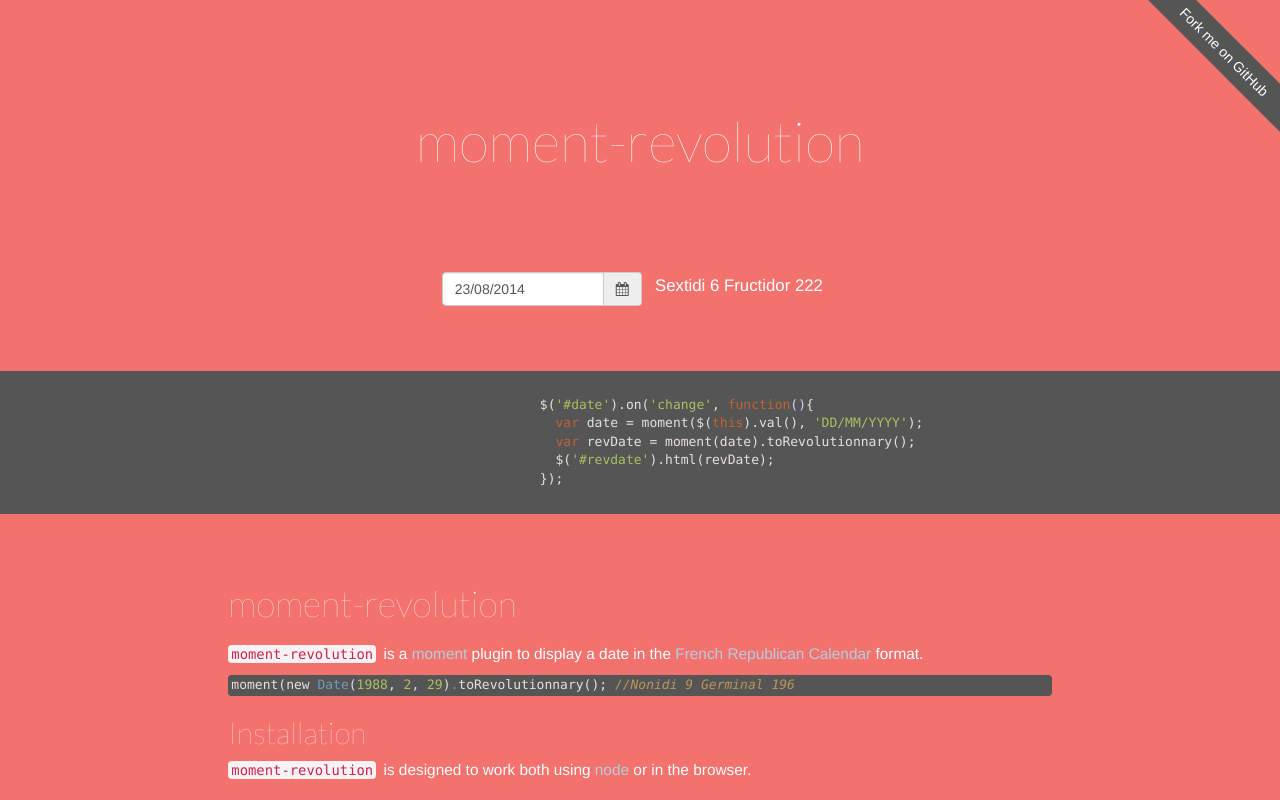
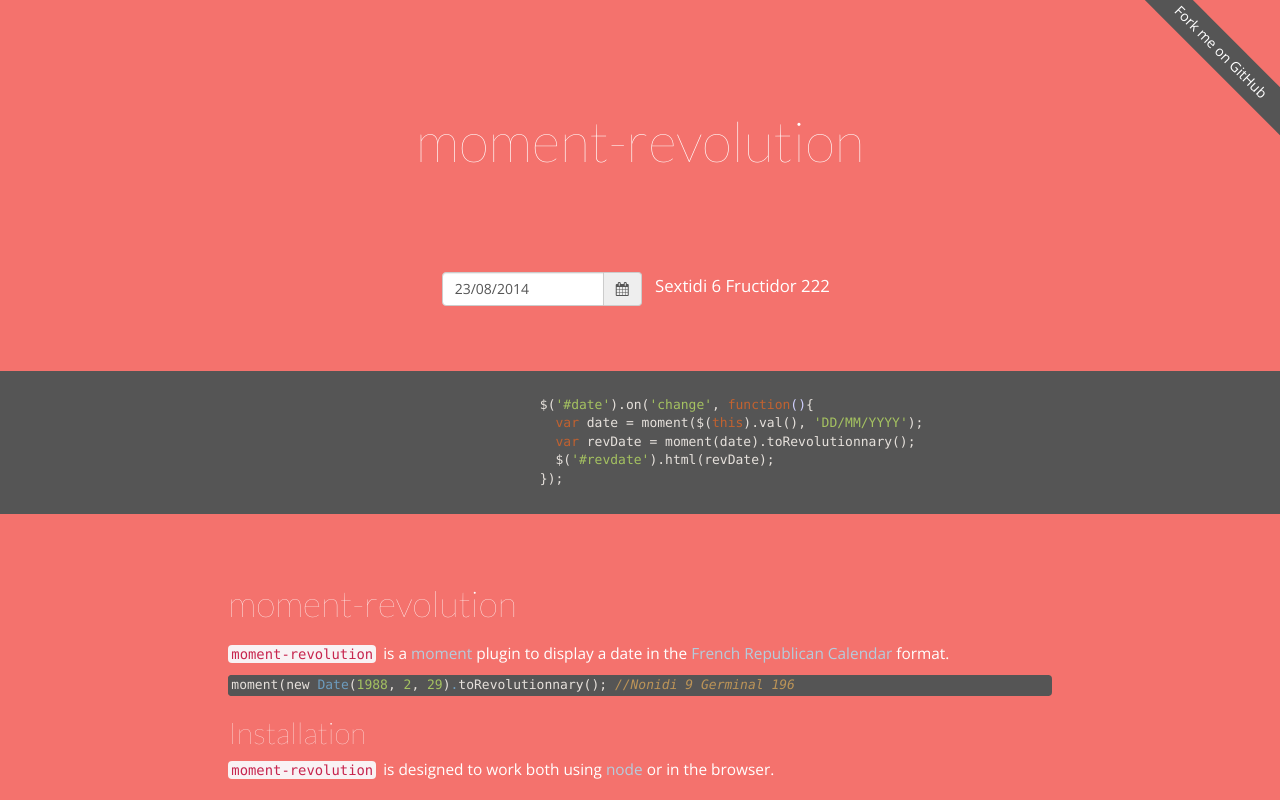
Before and after one commit to nicompte/moment-revolution, a website: page index.html in a window 1280 px wide. Shown: the top 800 px of the page. Drawn offline with nearby package versions, Linux system fonts and the light colour scheme.

Commit message:
Open Sans

```diff
--- a/dev/assets/styles/main.less
+++ b/dev/assets/styles/main.less
@@ -15,6 +15,7 @@
 body{
   color: white;
   background: #f4726d;
+  font-family: 'Open Sans', 'Helvetica Neue', Helvetica, Arial;
 }
 
 .starter {
--- a/index.html
+++ b/index.html
@@ -6,7 +6,7 @@
         <meta name="description" content="moment-revolution">
         <meta name="viewport" content="width=device-width, initial-scale=1">
 
-        <link href='http://fonts.googleapis.com/css?family=Lato:100' rel='stylesheet' type='text/css'>
+        <link href='http://fonts.googleapis.com/css?family=Lato:100|Open+Sans:300' rel='stylesheet' type='text/css'>
         <link href="//maxcdn.bootstrapcdn.com/font-awesome/4.1.0/css/font-awesome.min.css" rel="stylesheet">
         <link rel="stylesheet" href="styles/main.min.css">
     </head>
```
Also changed, not shown: dev/index.html (+1 -1 lines), dev/assets/styles/main.css, styles/main.min.css.
